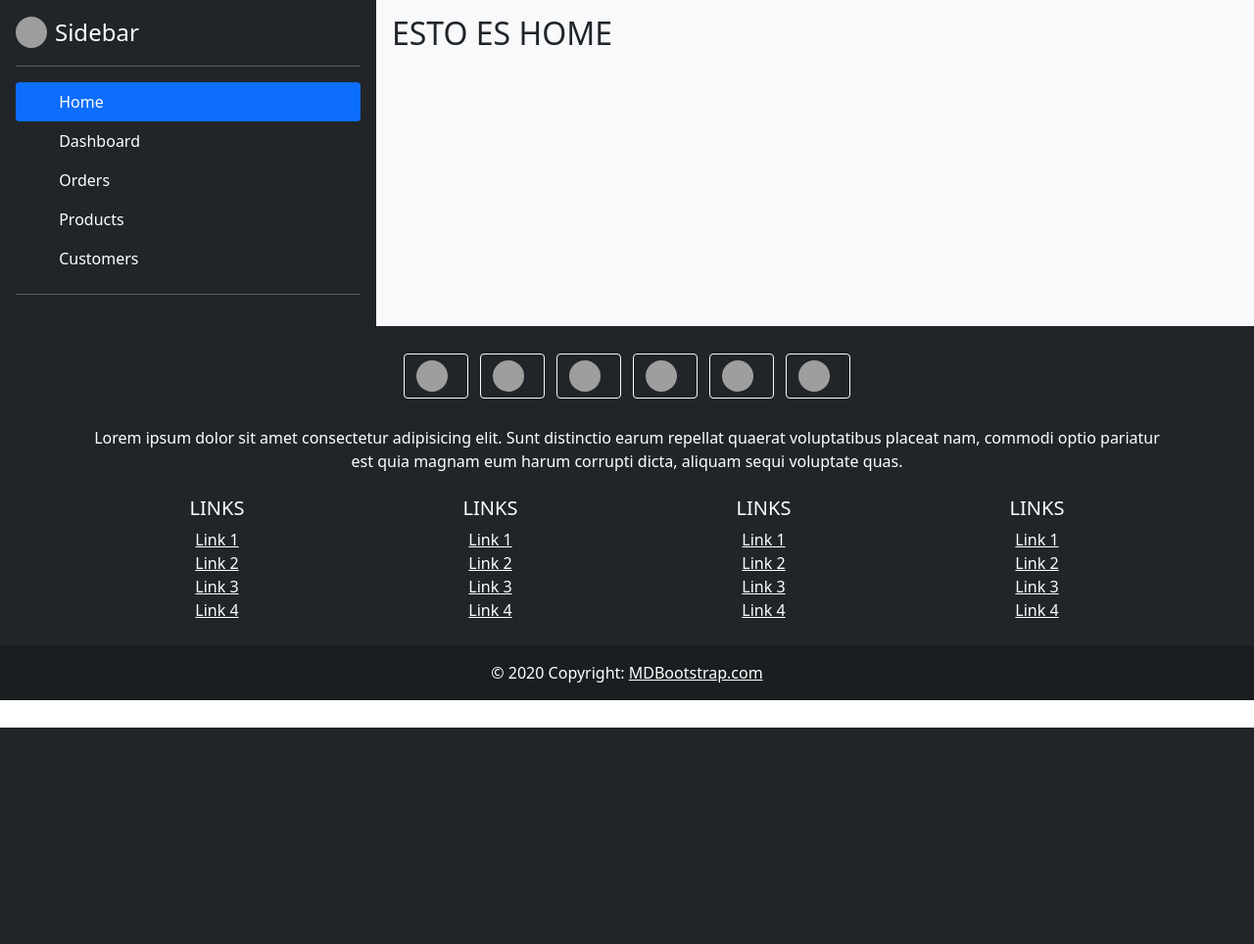
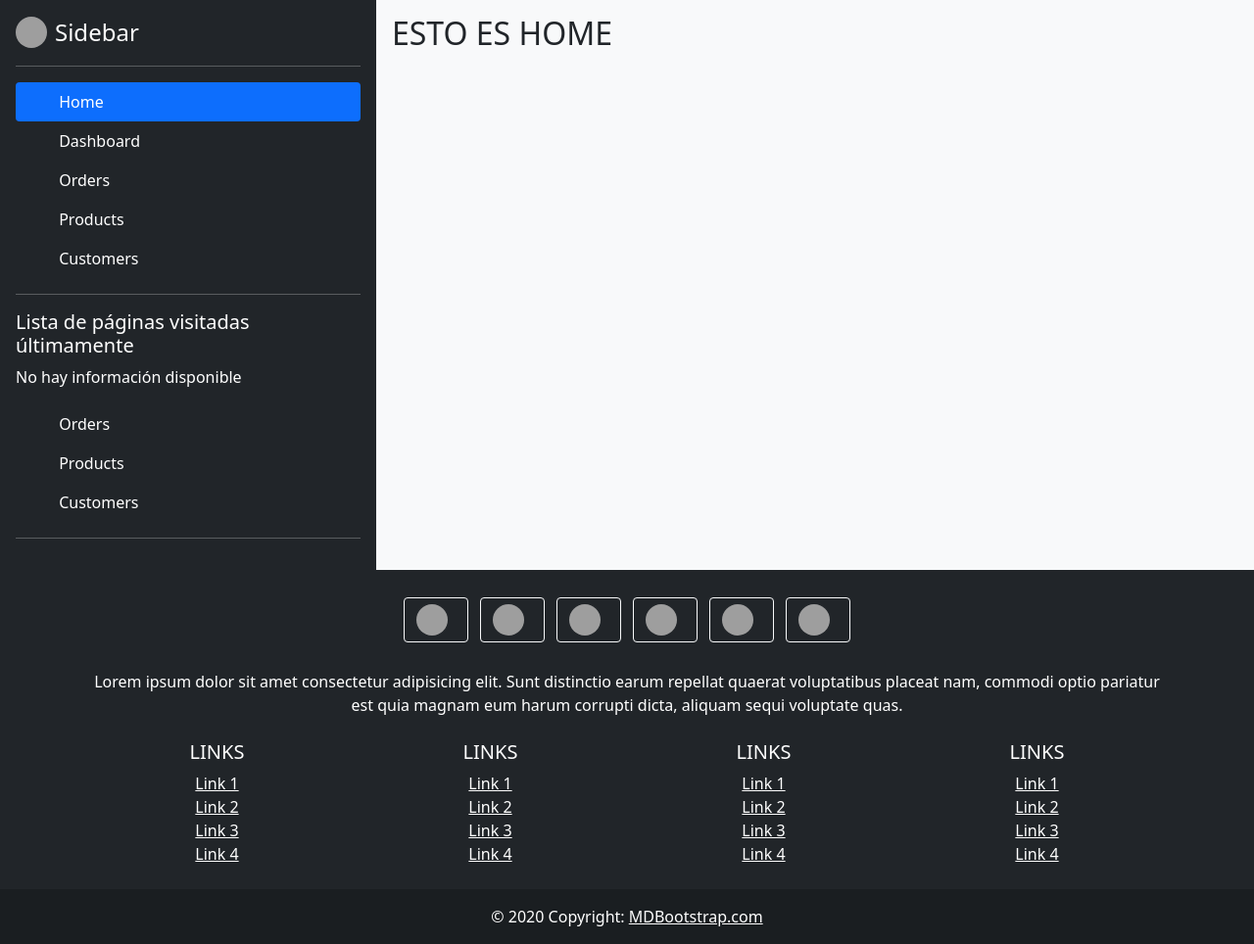
Before and after one commit to Mapachana/Practicas-DAI, a Python web app: template p2/app/templates/index.html in a window 1280 px wide. Shown: the part 57-1021 px from the top of the page at 98% size. Before the commit the page ends 800 px from the top, so only its background shows below. Run offline with Jinja, Linux system fonts and the light colour scheme; the template is opened without the code that fills it, so the values that code supplies are empty; grey boxes are pictures that could not be loaded.

Commit message:
Avanzo mirar ultimas paginas

```diff
--- a/p2/app/templates/index.html
+++ b/p2/app/templates/index.html
@@ -9,6 +9,24 @@
     {% endif %}
   {% endblock %}
 
+{% block ultimaspaginas %}
+
+  {% if ultimas_paginas is defined %}
+    {% for pagina in ultimas_paginas %}
+    <li>
+      <a href="{{ pagina }}" class="nav-link text-white">
+        <svg class="bi me-2" width="16" height="16"><use xlink:href="#table"/></svg>
+        {{ pagina }}
+      </a>
+    </li>
+    {% endfor %}
+  {% else %}
+    {{ super() }}
+  {% endif %}
+
+
+{% endblock %}
+
 
 {% block contenido %}
 <h2> ESTO ES HOME</h2>
--- a/p2/app/templates/parent.html
+++ b/p2/app/templates/parent.html
@@ -112,6 +112,32 @@
           </li>
         </ul>
         <hr>
+
+        <h5>Lista de páginas visitadas últimamente</h5>
+        <ul class="nav nav-pills flex-column mb-auto">
+          {% block ultimaspaginas %}
+          <p>No hay información disponible </p>
+          {% endblock %}
+          <li>
+            <a href="#" class="nav-link text-white">
+              <svg class="bi me-2" width="16" height="16"><use xlink:href="#table"/></svg>
+              Orders
+            </a>
+          </li>
+          <li>
+            <a href="#" class="nav-link text-white">
+              <svg class="bi me-2" width="16" height="16"><use xlink:href="#grid"/></svg>
+              Products
+            </a>
+          </li>
+          <li>
+            <a href="#" class="nav-link text-white">
+              <svg class="bi me-2" width="16" height="16"><use xlink:href="#people-circle"/></svg>
+              Customers
+            </a>
+          </li>
+        </ul>
+        <hr>
         <!--<div class="dropdown">
           <a href="#" class="d-flex align-items-center text-white text-decoration-none dropdown-toggle" id="dropdownUser1" data-bs-toggle="dropdown" aria-expanded="false">
             <img src="https://avatars.githubusercontent.com/u/32956016?v=4" alt="" width="32" height="32" class="rounded-circle me-2">
@@ -180,6 +206,7 @@
         </a>
       </section>
       <!-- Section: Social media -->
+
 
       <!-- Section: Text -->
       <section class="mb-4">
```
Also changed, not shown: p2/app/app.py (+26 -4 lines).
